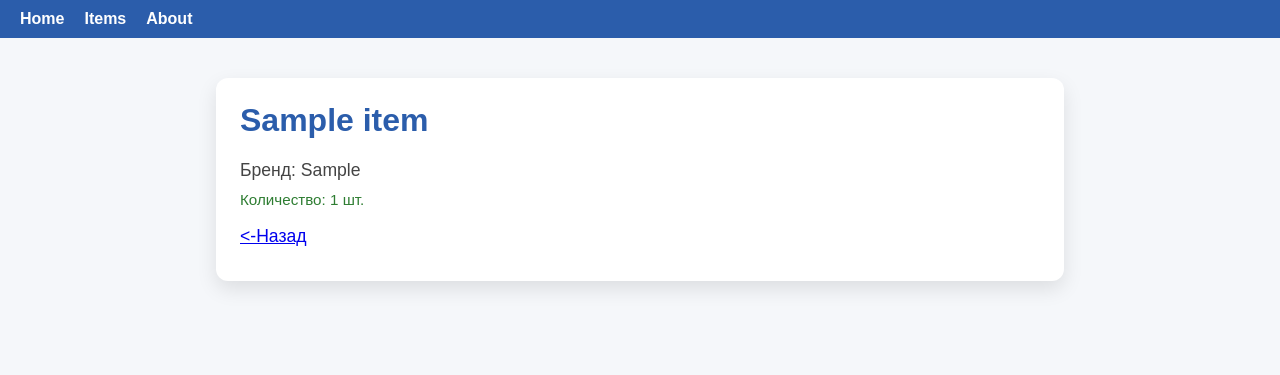
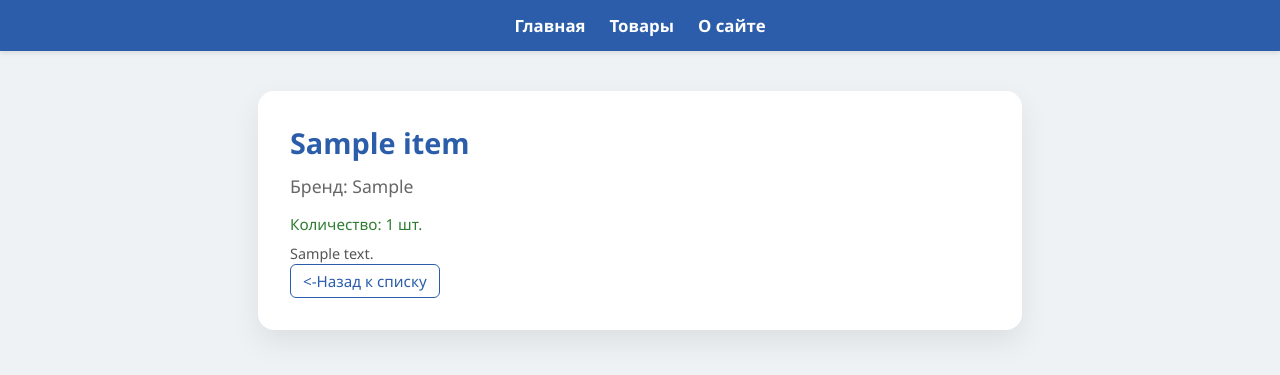
Before and after one commit to udifug/FirstDjango, a Django app: page /item/1 in a window 1280 px wide. Shown: the top 375 px of the page. Run offline with Django 5.2, Linux system fonts and the light colour scheme; tables that the repository leaves empty hold one stand-in row (values such as "Sample post").

Commit message:
lesson 3 part2

```diff
--- a/MainApp/models.py
+++ b/MainApp/models.py
@@ -4,3 +4,4 @@ class Item(models.Model):
     name = models.CharField(max_length=100)
     brand = models.CharField(max_length=100)
     count = models.PositiveIntegerField()
+    description = models.TextField(default="Описание товара отсутствует")
--- a/MainApp/views.py
+++ b/MainApp/views.py
@@ -2,15 +2,6 @@ from MainApp.models import Item
 from django.shortcuts import render, HttpResponse
 from django.core.exceptions import ObjectDoesNotExist
 from django.http import HttpResponseNotFound
-
-items = [
-    {"id": 1, "name": "Кроссовки abibas", "quantity": 5},
-    {"id": 2, "name": "Куртка кожаная", "quantity": 2},
-    {"id": 5, "name": "Coca-cola 1 литр", "quantity": 12},
-    {"id": 7, "name": "Картофель фри", "quantity": 0},
-    {"id": 8, "name": "Кепка", "quantity": 124},
-]
-
 
 # Create your views here.
 def home_page(request):
--- a/templates/item.html
+++ b/templates/item.html
@@ -6,23 +6,27 @@
     <title>{{ item.name }}</title>
     <style>
         body {
-            font-family: Arial, sans-serif;
-            background-color: #f5f7fa;
+            font-family: 'Segoe UI', Tahoma, Geneva, Verdana, sans-serif;
+            background-color: #eef2f5;
+            margin: 0;
             padding: 0;
-            margin: 0;
         }
 
         .navbar {
             background-color: #2b5dab;
-            padding: 10px 20px;
+            padding: 14px 28px;
             display: flex;
-            gap: 20px;
+            justify-content: center;
+            gap: 24px;
+            box-shadow: 0 2px 5px rgba(0, 0, 0, 0.1);
         }
 
         .navbar a {
             color: white;
             text-decoration: none;
             font-weight: bold;
+            font-size: 1.05rem;
+            transition: 0.2s;
         }
 
         .navbar a:hover {
@@ -30,40 +34,27 @@
         }
 
         .container {
-            max-width: 800px;
+            max-width: 700px;
             margin: 40px auto;
-            background-color: #ffffff;
-            padding: 24px;
-            border-radius: 12px;
-            box-shadow: 0 8px 20px rgba(0, 0, 0, 0.1);
+            background-color: #fff;
+            padding: 32px;
+            border-radius: 16px;
+            box-shadow: 0 12px 30px rgba(0, 0, 0, 0.08);
         }
 
         h1 {
             margin-top: 0;
             color: #2b5dab;
+            font-size: 1.8rem;
+            margin-bottom: 12px;
         }
 
-        p {
+        .brand {
             font-size: 1.1rem;
-            color: #444;
-            margin-bottom: 10px;
+            color: #666;
+            margin-bottom: 16px;
         }
 
-        .not-available {
-            color: #c0392b;
-            font-weight: bold;
-        }
-
-        a.back-link {
-            display: inline-block;
-            margin-top: 20px;
-            color: #2b5dab;
-            text-decoration: none;
-        }
-
-        a.back-link:hover {
-            text-decoration: underline;
-        }
 
         .availability {
             margin-top: 8px;
@@ -71,31 +62,60 @@
             color: #2e7d32; /* зелёный */
         }
 
-        .availability.out {
+        .availability-out {
             color: #c0392b; /* красный */
             font-weight: bold;
+        }
+
+        .product-description {
+            font-size: 0.9rem;
+            color: #555;
+            margin-top: 10px;
+            line-height: 1.4;
+            max-height: 4.2em; /* 3 строки */
+            overflow: hidden;
+            text-overflow: ellipsis;
+        }
+
+        .back-link {
+            display: inline-block;
+            font-size: 0.95rem;
+            text-decoration: none;
+            color: #2b5dab;
+            border: 1px solid #2b5dab;
+            padding: 6px 12px;
+            border-radius: 6px;
+            transition: all 0.2s ease;
+        }
+
+        .back-link:hover {
+            background-color: #2b5dab;
+            color: white;
         }
     </style>
 </head>
 <body>
 <div class="navbar">
-      <a href="/">Home</a>
-      <a href="/items">Items</a>
-      <a href="/about">About</a>
+    <a href="/">Главная</a>
+    <a href="/items">Товары</a>
+    <a href="/about">О сайте</a>
 </div>
 <div class="container">
     <h1>{{ item.name }}</h1>
-    <p>
+    <div class="brand">
         Бренд: {{ item.brand }}
-    </p>
+    </div>
     {% if item.count %}
         <div class="availability">Количество: {{ item.count }} шт.</div>
     {% else %}
-        <div class="not-available">Товар отсутствует</div>
+        <div class="availability-out">Товар отсутствует</div>
     {% endif %}
-    <p>
-        <a href="/items"><-Назад</a>
-    </p>
+    <div class="product-description">
+        {{ item.description }}
+    </div>
+
+    <a class="back-link" href="/items"><-Назад к списку</a>
+
 </div>
 </body>
 </html>
```
Also changed, not shown: templates/index.html (+64 -15 lines), templates/items.html (+22 -12 lines), MainApp/migrations/0002_item_description.py (added).
